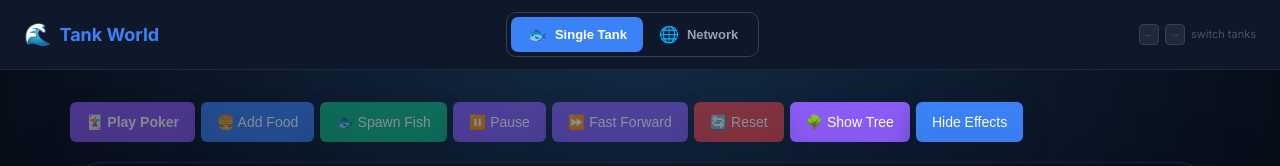
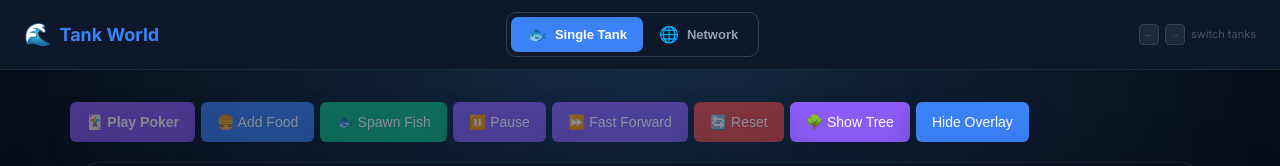
Before and after one commit to mbolaris/tank, a React (Vite) app in the folder frontend/: page / in a window 1280 px wide. Shown: the top 166 px of the page. Built offline with nearby package versions, Linux system fonts and the light colour scheme; no server answers.

Commit message:
Rename 'Show Effects' toggle to 'Data Overlay'
- Updated ControlPanel button text to 'Show Overlay' / 'Hide Overlay'
- Clarifies that the toggle controls data visualizations (energy bars, arrows) rather than all visual effects

```diff
--- a/frontend/src/components/ControlPanel.tsx
+++ b/frontend/src/components/ControlPanel.tsx
@@ -129,7 +129,7 @@ export function ControlPanel({ onCommand, isConnected, onPlayPoker, showTree, on
                     onClick={onToggleEffects}
                     variant={showEffects ? 'primary' : 'secondary'}
                 >
-                    {showEffects ? 'Hide Effects' : '✨ Show Effects'}
+                    {showEffects ? 'Hide Overlay' : '📊 Show Overlay'}
                 </Button>
             )}
         </div>
```
